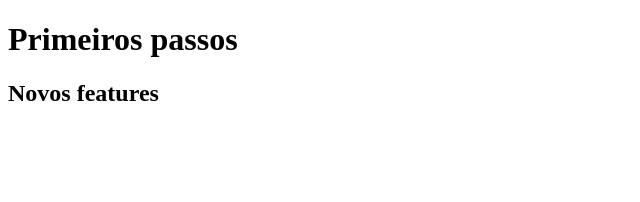
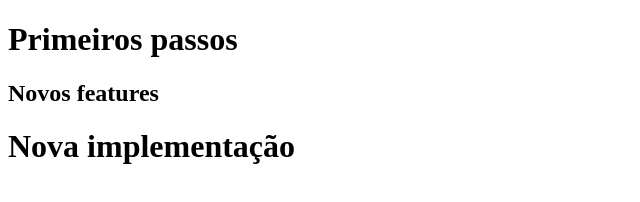
Before and after one commit to inescm92/teste, a plain HTML site: page index.html in a window 1280 px wide. Shown: the whole page, without its empty margins (0-640 px from the left). Drawn offline with Linux system fonts and the light colour scheme.

Commit message:
meti mais um h1

```diff
--- a/index.html
+++ b/index.html
@@ -8,5 +8,8 @@
 <body>
     <h1>Primeiros passos</h1>
     <h2>Novos features</h2>
+    <div>
+        <h1>Nova implementação</h1>
+    </div>
 </body>
 </html>
```
